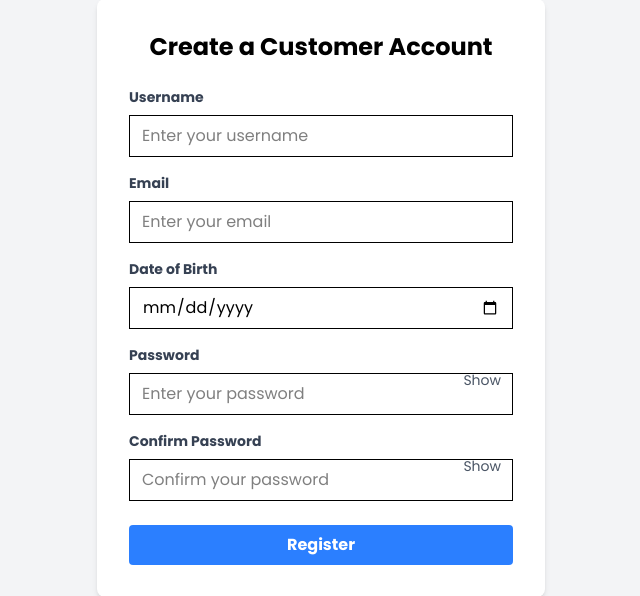
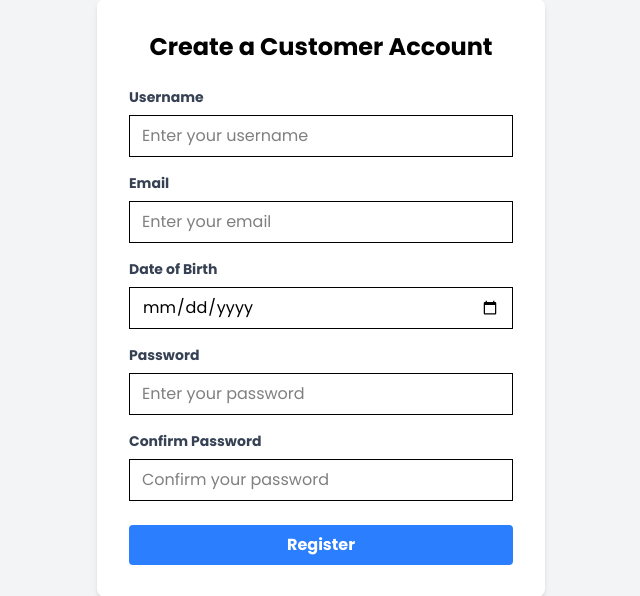
Before and after one commit to johneliud/xpertshub, a Django app: page /auth/register/customer/ in a window 1280 px wide. Shown: the part 222-818 px from the top of the page, without its empty margins (319-959 px from the left). Run offline with Django 5.2, Linux system fonts and the light colour scheme; style sheets or scripts are compiled from the project's sources; some libraries are stand-ins or nearby versions.

Commit message:
refactor: replace Show text with eye icons in customer registration form

```diff
--- a/users/templates/users/customer_register.html
+++ b/users/templates/users/customer_register.html
@@ -48,7 +48,7 @@
             type="button"
             class="toggle-password absolute inset-y-0 right-0 px-3 flex items-center text-sm text-gray-600"
           >
-            Show
+            <i class='bx bx-eye'></i>
           </button>
         </div>
 
@@ -65,7 +65,7 @@
             type="button"
             class="toggle-password absolute inset-y-0 right-0 px-3 flex items-center text-sm text-gray-600"
           >
-            Show
+            <i class='bx bx-eye'></i>
           </button>
         </div>
 
```
